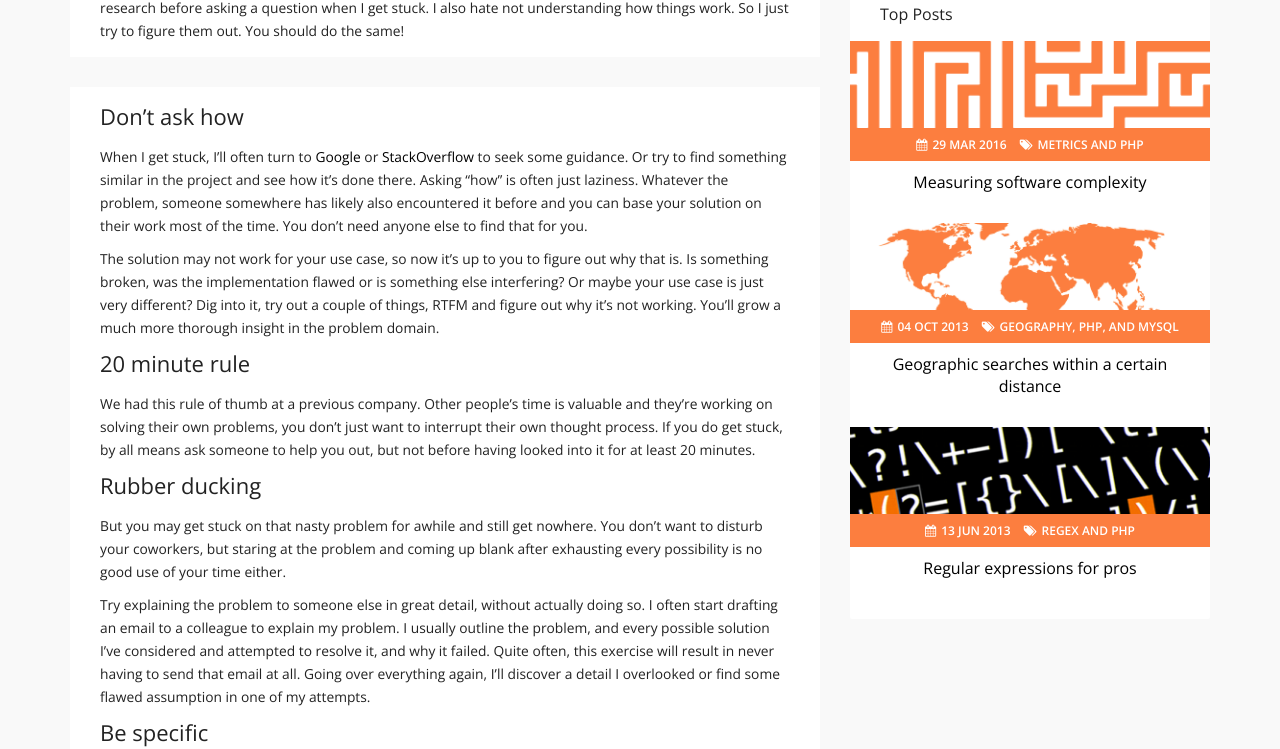
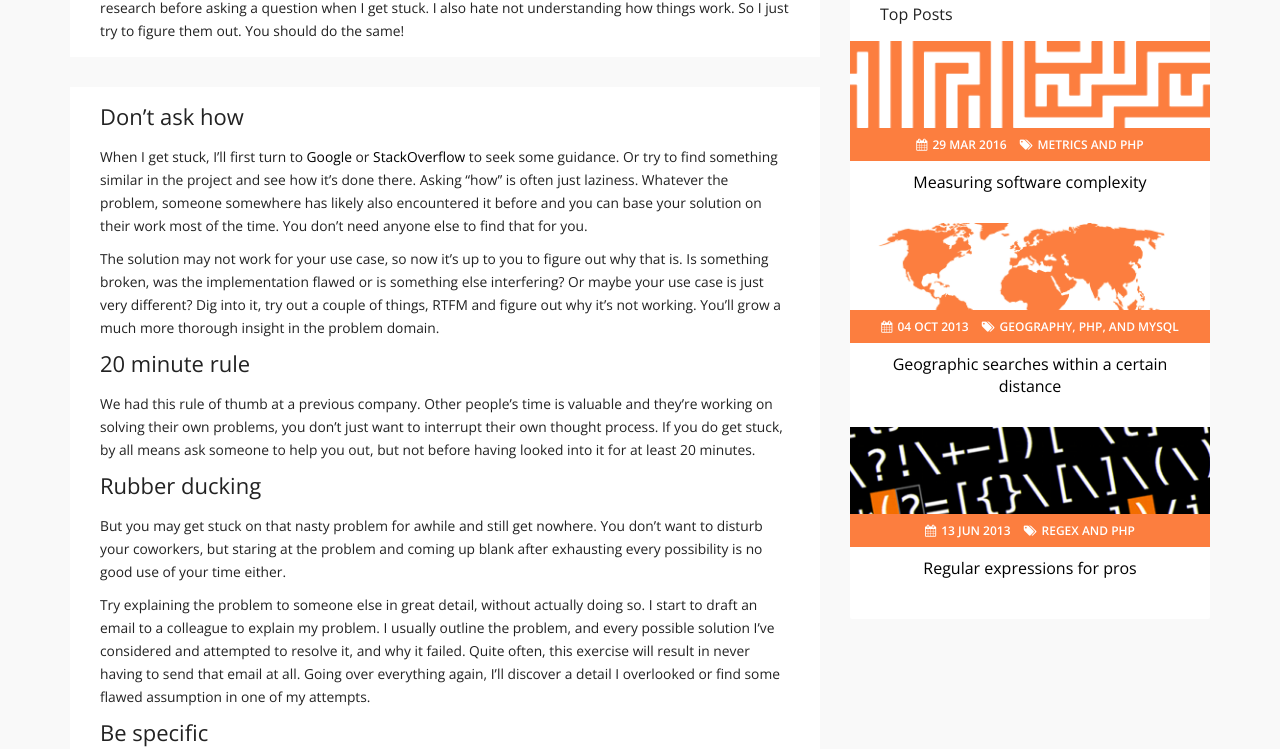
Before and after one commit to matthiasmullie/mullie.eu, a Jekyll site: the page built from _posts/2016-04-20-don't-ask-that-question.md, in a window 1280 px wide. Shown: the part 567-1316 px from the top of the page. Built offline with Jekyll 4.4.1, drawn with Linux system fonts in a browser that asks for light colours.

Commit message:
Don't use 'often' so often :)

```diff
--- a/_posts/2016-04-20-don't-ask-that-question.md
+++ b/_posts/2016-04-20-don't-ask-that-question.md
@@ -15,7 +15,7 @@ You should do the same!
 
 # Don't ask how
 
-When I get stuck, I'll often turn to [Google](https://www.google.com) or
+When I get stuck, I'll first turn to [Google](https://www.google.com) or
 [StackOverflow](https://stackoverflow.com) to seek some guidance. Or try to find
 something similar in the project and see how it's done there. Asking "how" is
 often just laziness. Whatever the problem, someone somewhere has likely also
@@ -43,7 +43,7 @@ You don't want to disturb your coworkers, but staring at the problem and coming
 up blank after exhausting every possibility is no good use of your time either.
 
 Try explaining the problem to someone else in great detail, without actually
-doing so. I often start drafting an email to a colleague to explain my problem.
+doing so. I start to draft an email to a colleague to explain my problem.
 I usually outline the problem, and every possible solution I've considered and
 attempted to resolve it, and why it failed. Quite often, this exercise will
 result in never having to send that email at all. Going over everything again,
```
